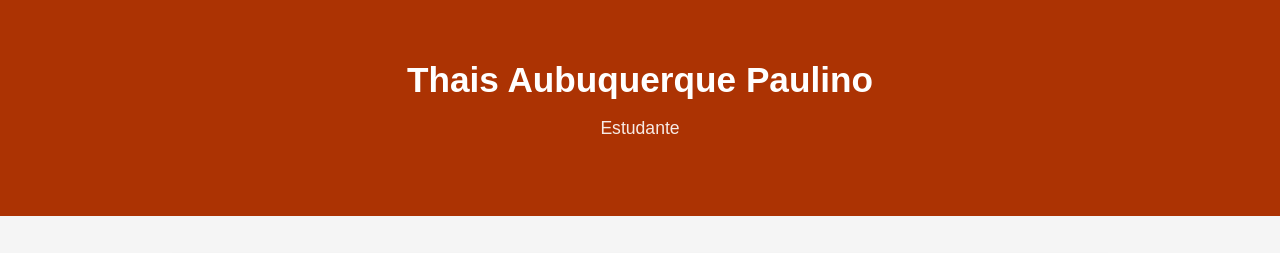
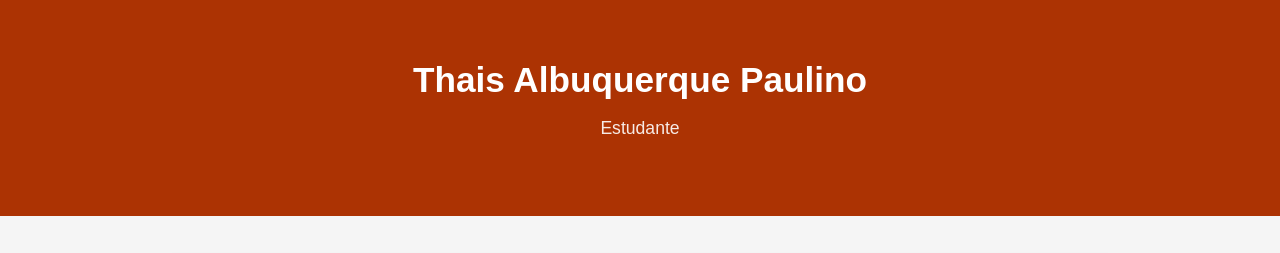
Before and after one commit to thaispaulino734-blip/landing.pege, a plain HTML site: page index.html in a window 1280 px wide. Shown: the top 253 px of the page. Drawn offline with Linux system fonts and the light colour scheme.

Commit message:
atualizei meu nome

```diff
--- a/index.html
+++ b/index.html
@@ -159,7 +159,7 @@
 <body>
 
   <header>
-    <h1>Thais Aubuquerque Paulino</h1>
+    <h1>Thais Albuquerque Paulino</h1>
     <p>Estudante</p>
   </header>
 
```
